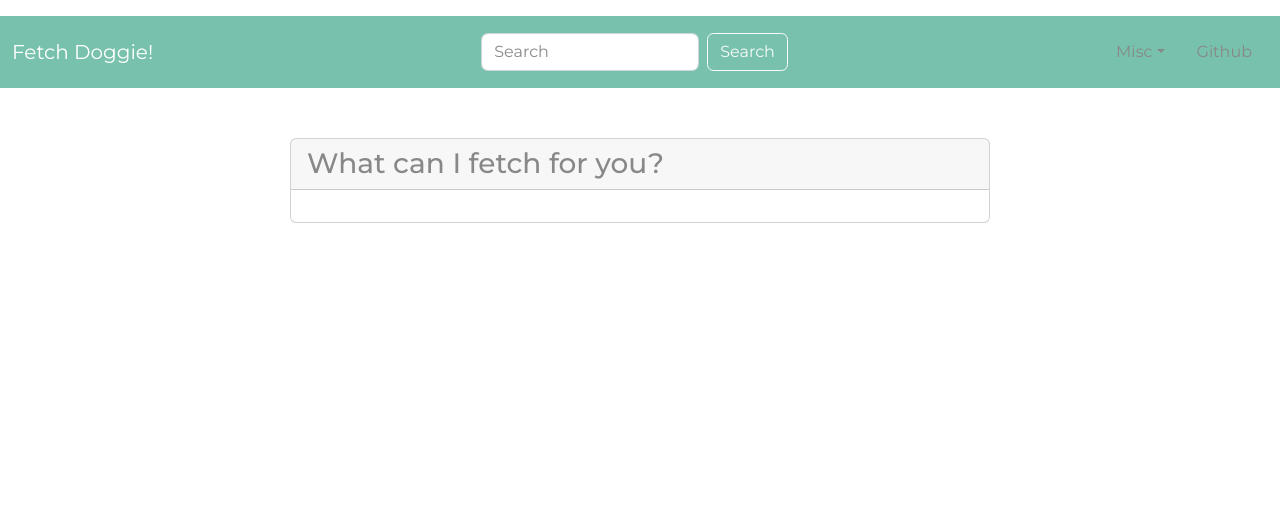
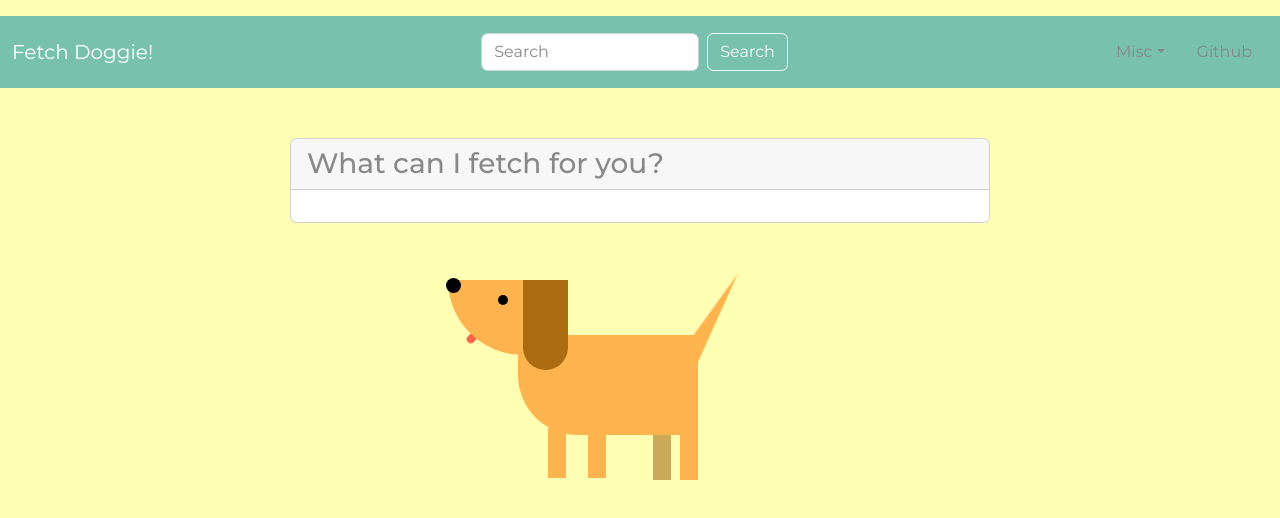
Before and after one commit to yunapahk/fetch_doggie_api_app, a website: page index.html in a window 1280 px wide. Drawn offline with nearby package versions, Linux system fonts and the light colour scheme.

Commit message:
CSS Styling

```diff
--- a/fetchdoggie.css
+++ b/fetchdoggie.css
@@ -89,3 +89,131 @@ body {
       display: flex;
     }
   }
+
+  body {
+    background-color: #ffffb3;
+    margin: 0;
+    padding: 0;
+  }
+
+  .dog {
+    background: #fdb44e;
+    height: 75px;
+    width: 120px;
+    position: absolute;
+    top: 35%;
+    left: 35%;
+    border-radius: 0px 0px 0px 120px;
+  }
+
+  .body {
+    background: #fdb44e;
+    height: 100px;
+    width: 180px;
+    position: relative;
+    top: 55px;
+    left: 70px;
+    border-radius: 0px 0px 0px 60px;
+  }
+
+  .leg1, .leg2, .leg3, .leg4 {
+    background: #fdb44e;
+    height: 50px;
+    width: 18px;
+    position: relative;
+  }
+
+  .leg1 {
+    left: 100px;
+    top: 48px;
+  }
+
+  .leg2 {
+    left: 140px;
+    bottom: 2px;
+  }
+
+  .leg3 {
+    left: 205px;
+    bottom: 50px;
+    background-color: rgba(151,89,2,0.5);
+    z-index: -1;
+  }
+
+  .leg4 {
+    left: 232px;
+    bottom: 100px;
+  }
+
+  .tail {
+    width: 0;
+    height: 0;
+    border-left: 10px solid transparent;
+    border-right: 10px solid transparent;
+    border-bottom: 100px solid #fdb44e;
+    position: relative;
+    bottom: 320px;
+    left: 230px;
+    transform: rotate(30deg);
+    transform-origin: bottom;
+    animation: wag 1s infinite;
+  }
+
+  @keyframes wag {
+    50% {transform: rotate(10deg)}
+  }
+
+  .ear {
+    background-color: rgba(151,89,2,0.8);
+    width: 45px;
+    height: 90px;
+    border-radius: 0px 0px 100px 100px;
+    position: relative;
+    left: 75px;
+    bottom: 400px;
+  }
+
+  .nose {
+    background-color: black;
+    height: 15px;
+    width: 15px;
+    border-radius: 50%;
+    position: relative;
+    right: 2.5px;
+    bottom: 492px;
+  }
+
+  .eye {
+    background-color: black;
+    height: 10px;
+    width: 10px;
+    border-radius: 50%;
+    position: relative;
+    bottom: 490px;
+    left: 50px;
+  }
+
+  .tongue {
+    background-color: tomato;
+    height: 20px;
+    width: 8px;
+    border-radius: 10px;
+    position: relative;
+    left: 23px;
+    bottom: 470px;
+    transform: rotate(45deg);
+    z-index: -1;
+    animation: move 1s infinite;
+  }
+
+  @keyframes move {
+    50% {
+      transform: rotate(45deg) translateY(2.5px);
+    }
+  }
+
+  footer {
+    position: fixed;
+    bottom: 0;
+    left: 42%;
+  }
--- a/fetchdoggie.js
+++ b/fetchdoggie.js
@@ -32,7 +32,7 @@ $searchForm.on("submit", event => {
     const formData = new FormData(event.target);
     const breeds = formData.get("breeds").toLowerCase();
 
-    const url = `https://dog-breeds2.p.rapidapi.com/dog_breeds/breed/${breeds}`;
+    const url = `https://dog-breeds2.p.rapidapi.com/dog_breeds/breed/${breed}`;
 
     console.log(url);
 
--- a/index.html
+++ b/index.html
@@ -33,6 +33,20 @@
     </script> -->
 </head>
 <body>
+
+  <div class="dog">
+    <div class="body"></div>
+    <div class="leg1"></div>
+    <div class="leg2"></div>
+    <div class="leg3"></div>
+    <div class="leg4"></div>
+    <div class="tail"></div>
+    <div class="ear"></div>
+    <div class="nose"></div>
+    <div class="eye"></div>
+    <div class="tongue"></div>
+  </div>
+
     <div class="navbar"></div>
         <nav class="navbar navbar-expand-lg navbar-dark bg-primary">
             <div class="container-fluid">
```
